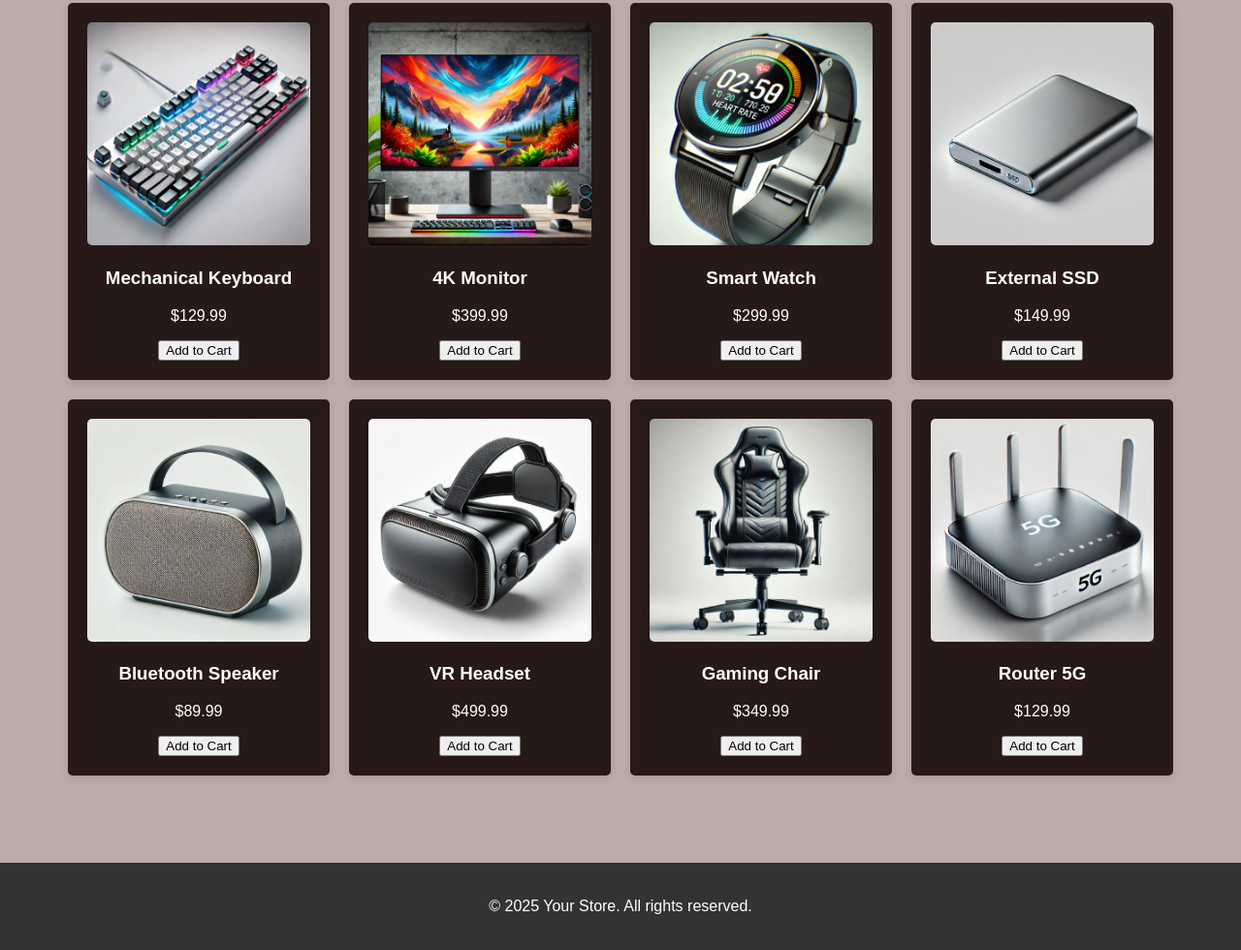
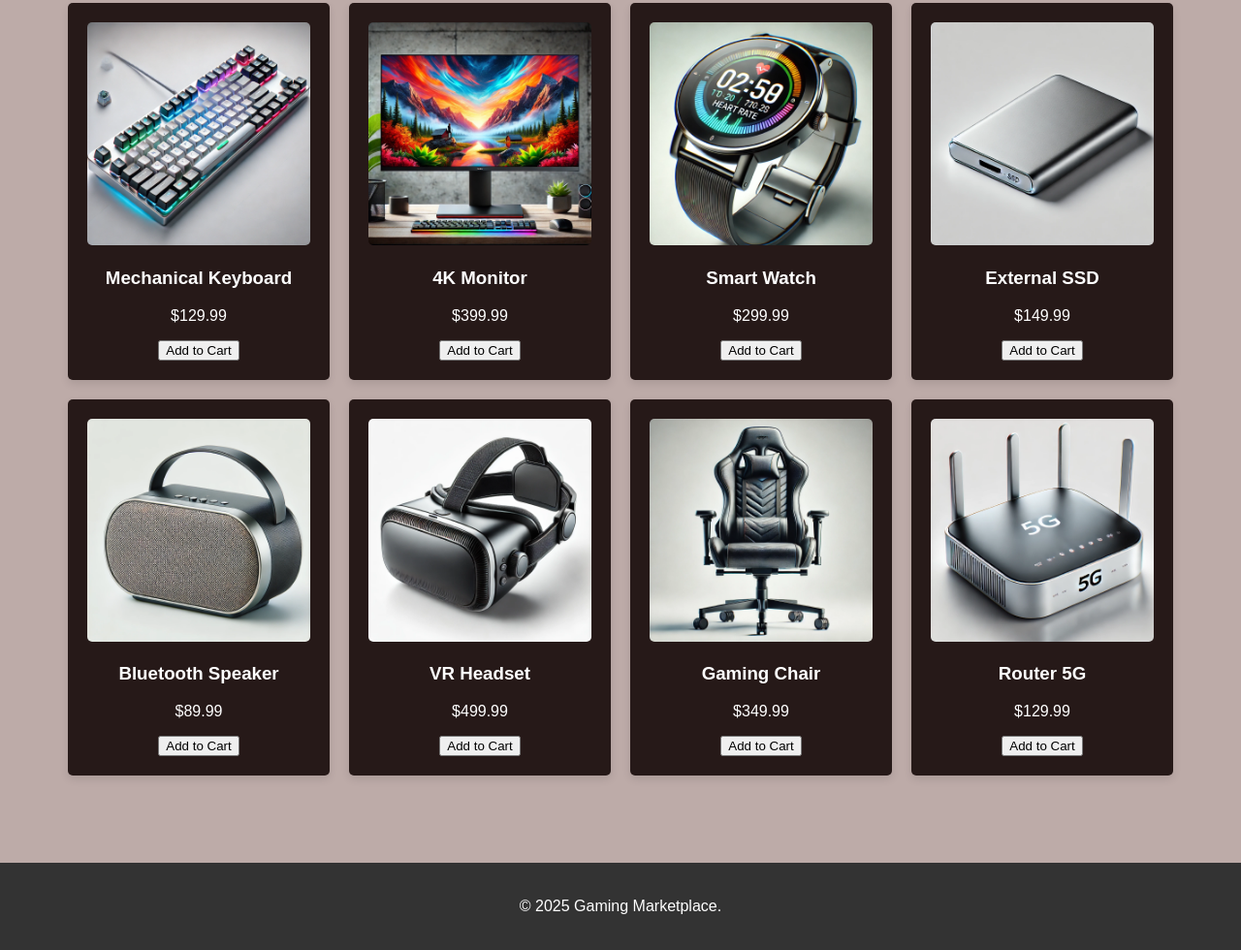
Before and after one commit to front-end-fundamentals-2025/fef-project-group-49, a plain HTML site: page product.html in a window 1280 px wide. Shown: the part 614-1594 px from the top of the page at 97% size. Drawn offline with Linux system fonts and the light colour scheme.

Commit message:
Update product.html

```diff
--- a/product.html
+++ b/product.html
@@ -112,7 +112,7 @@
     </section>
 
     <footer>
-      <p>&copy; 2025 Your Store. All rights reserved.</p>
+      <p>&copy; 2025 Gaming Marketplace.</p>
     </footer>
     <script src="js/cart.js"></script>
   </body>
```
